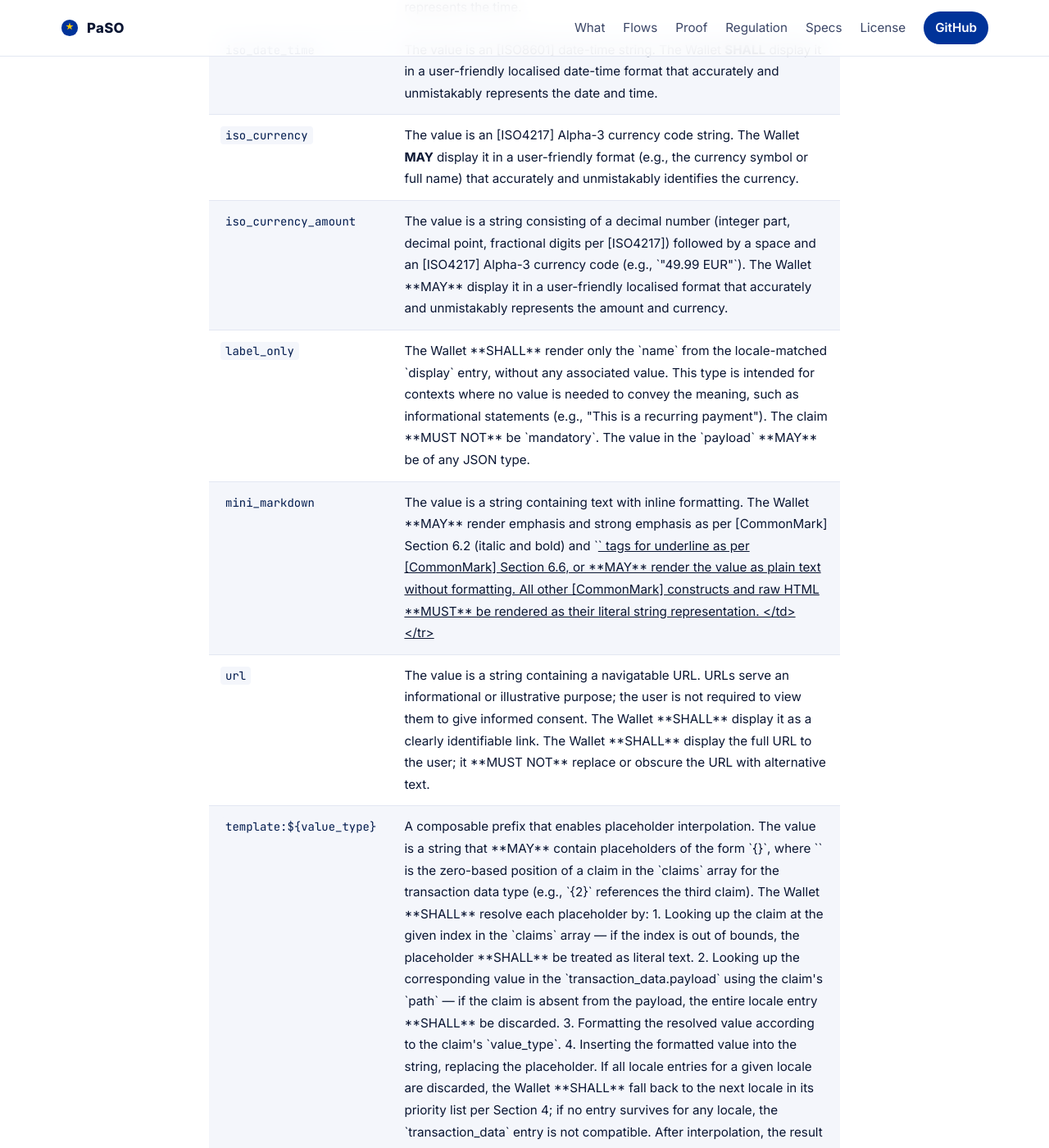
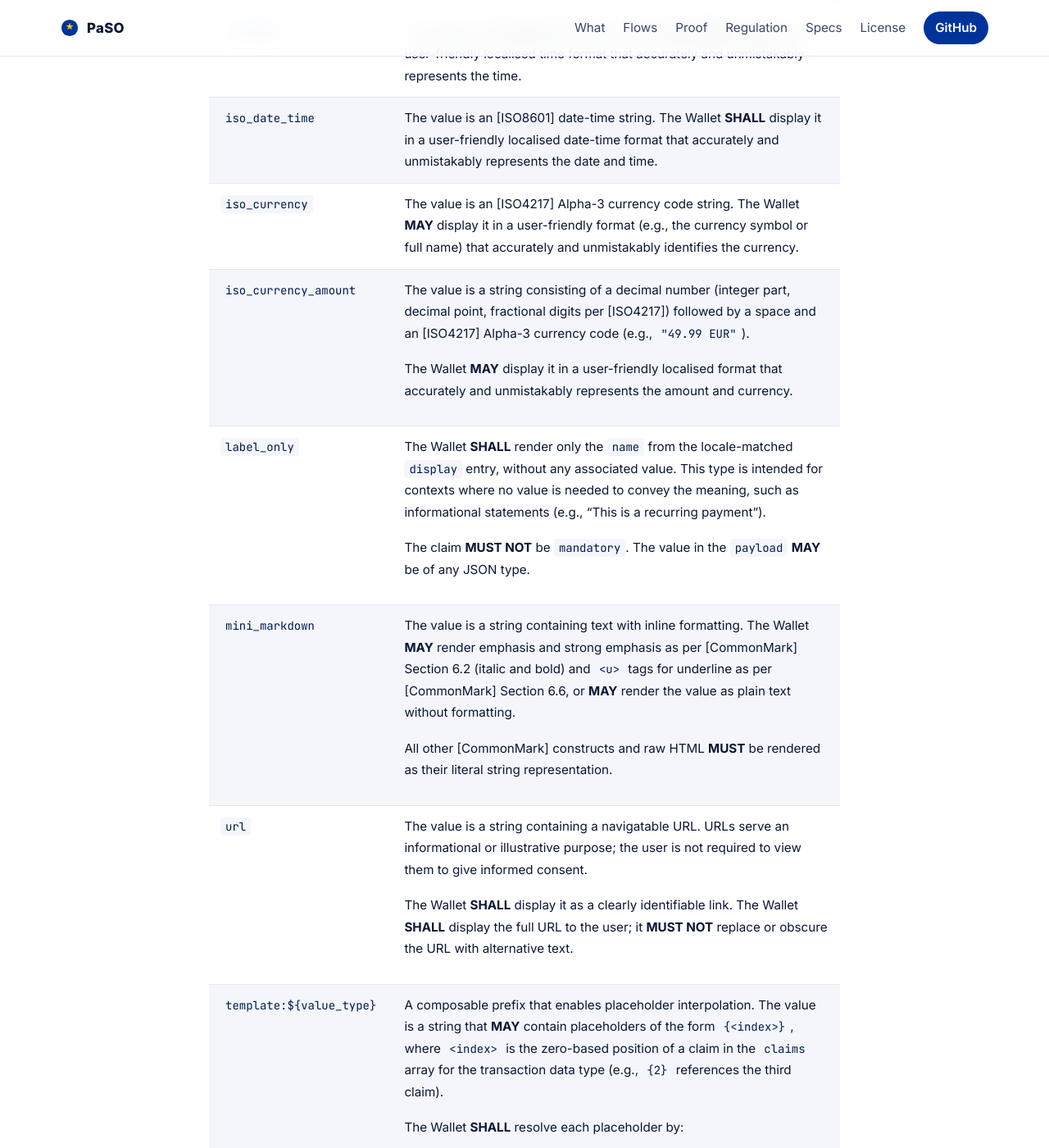
Before and after one commit to APTITUDE-Consortium/payments-and-sca-for-openid, a Jekyll site: the page built from docs/specs/paso-view.md, in a window 1280 px wide and 1400 px high, scrolled down 3707 px. Shown: the whole window at 82% size. Built offline with Jekyll 4.4.1, drawn with Linux system fonts in a browser that asks for light colours; some of the changed text lies outside the part shown.

Commit message:
docs(specs): enable markdown rendering in paso-view table cells
Add `markdown="1"` attribute to table cells in `paso-view.md` to ensure
that content within the specification tables is correctly rendered
as markdown.

```diff
--- a/docs/specs/paso-view.md
+++ b/docs/specs/paso-view.md
@@ -63,7 +63,7 @@ Each object in a claim's `display` array **MAY** include a `display_type` parame
 </tr>
 <tr>
 <td><code>frequency</code></td>
-<td>
+<td markdown="1">
 
 The value is one of the following frequency codes: `INDA` (intraday), `DAIL` (daily), `WEEK` (weekly), `TOWK` (every two weeks), `TWMN` (twice a month), `MNTH` (monthly), `TOMN` (every two months), `QUTR` (quarterly), `FOMN` (every four months), `SEMI` (twice a year), `YEAR` (yearly), `TYEA` (every two years).
 
@@ -73,7 +73,7 @@ The Wallet **SHALL** display it as a human-readable, localised string that accur
 </tr>
 <tr>
 <td><code>image</code></td>
-<td>
+<td markdown="1">
 
 The value is a string containing a resolvable URL or a Data URL per [RFC2397] pointing to an image. Images serve an informational or illustrative purpose; the user is not required to view them to give informed consent.
 
@@ -101,7 +101,7 @@ If the URL is not a Data URL, the `payload` **MUST** contain a sibling claim at
 </tr>
 <tr>
 <td><code>iso_currency_amount</code></td>
-<td>
+<td markdown="1">
 
 The value is a string consisting of a decimal number (integer part, decimal point, fractional digits per [ISO4217]) followed by a space and an [ISO4217] Alpha-3 currency code (e.g., `"49.99 EUR"`).
 
@@ -111,7 +111,7 @@ The Wallet **MAY** display it in a user-friendly localised format that accuratel
 </tr>
 <tr>
 <td><code>label_only</code></td>
-<td>
+<td markdown="1">
 
 The Wallet **SHALL** render only the `name` from the locale-matched `display` entry, without any associated value. This type is intended for contexts where no value is needed to convey the meaning, such as informational statements (e.g., "This is a recurring payment").
 
@@ -121,7 +121,7 @@ The claim **MUST NOT** be `mandatory`. The value in the `payload` **MAY** be of
 </tr>
 <tr>
 <td><code>mini_markdown</code></td>
-<td>
+<td markdown="1">
 
 The value is a string containing text with inline formatting. The Wallet **MAY** render emphasis and strong emphasis as per [CommonMark] Section 6.2 (italic and bold) and `<u>` tags for underline as per [CommonMark] Section 6.6, or **MAY** render the value as plain text without formatting.
 
@@ -131,7 +131,7 @@ All other [CommonMark] constructs and raw HTML **MUST** be rendered as their lit
 </tr>
 <tr>
 <td><code>url</code></td>
-<td>
+<td markdown="1">
 
 The value is a string containing a navigatable URL. URLs serve an informational or illustrative purpose; the user is not required to view them to give informed consent.
 
@@ -141,7 +141,7 @@ The Wallet **SHALL** display it as a clearly identifiable link. The Wallet **SHA
 </tr>
 <tr>
 <td><code>template:${value_type}</code></td>
-<td>
+<td markdown="1">
 
 A composable prefix that enables placeholder interpolation. The value is a string that **MAY** contain placeholders of the form `{<index>}`, where `<index>` is the zero-based position of a claim in the `claims` array for the transaction data type (e.g., `{2}` references the third claim).
 
```
